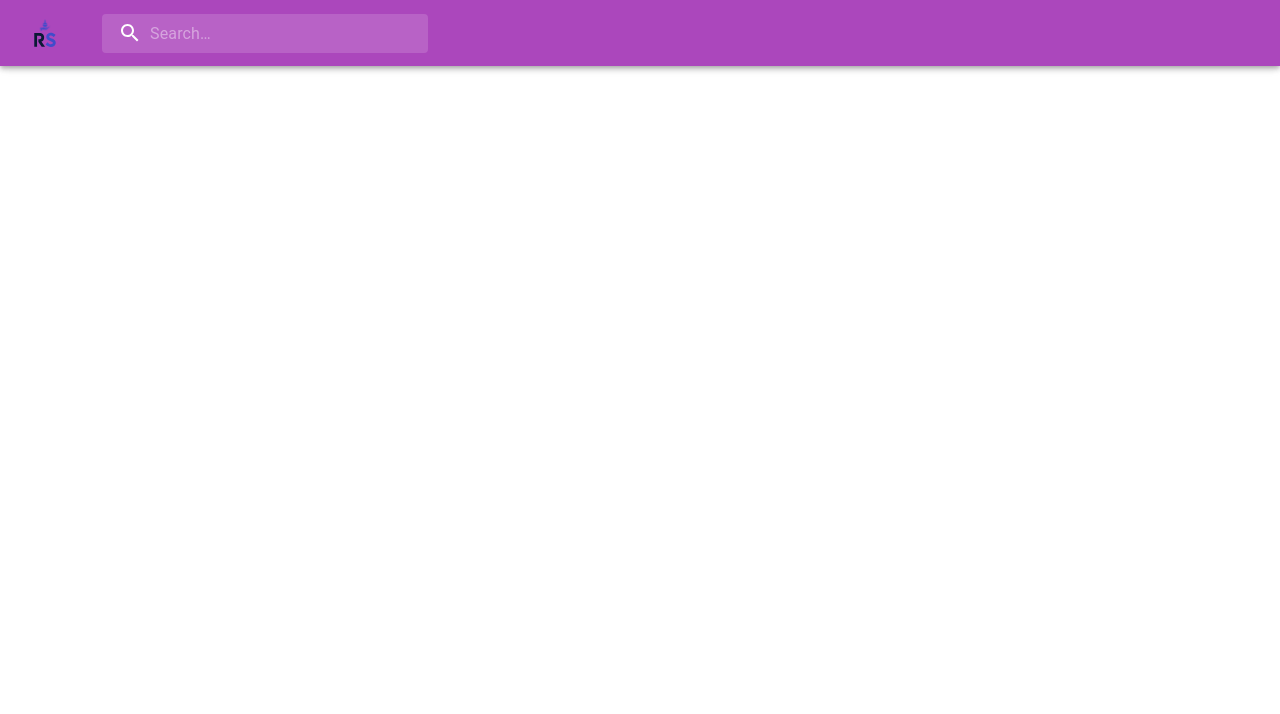
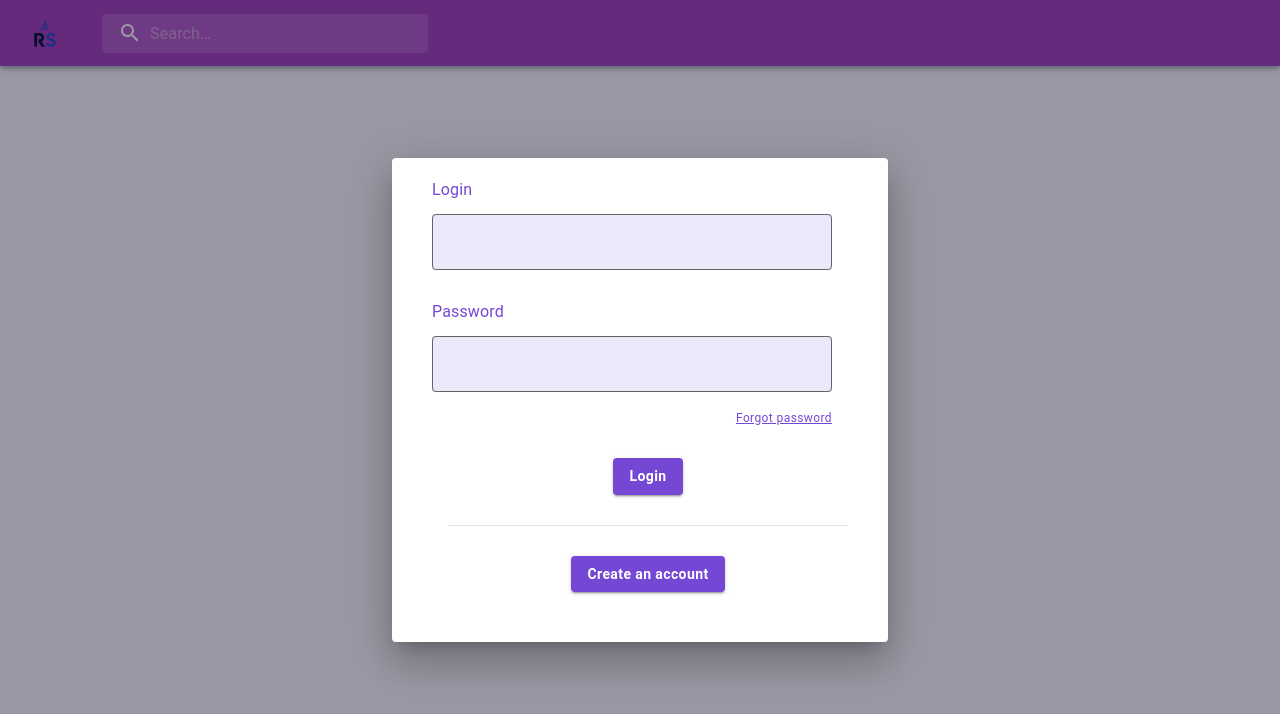
Before and after one commit to researchshare-official/frontend, a Next.js app: page /login in a window 1280 px wide. Shown: the top 714 px of the page. Built offline with nearby package versions, Linux system fonts and the light colour scheme.

Commit message:
adding login form

```diff
--- /dev/null
+++ b/components/Login.tsx
@@ -0,0 +1,65 @@
+import { NextPage } from 'next';
+import {Dialog, DialogContent, Theme, Typography, Box} from '@mui/material/';
+import { makeStyles } from '@mui/styles';
+import TextField from '@mui/material/TextField';
+import Button from '@mui/material/Button';
+import { Divider } from '@mui/material';
+
+const useStyles = makeStyles((theme: Theme) => ({
+    backDrop: {
+      backdropFilter: "blur(0.01rem)",
+      backgroundColor:'rgba(0,0,30,0.4)'
+    },
+    notchedOutline: {
+        border: "1px solid #636363 !important"
+    },
+    backgroundForm: {
+        backgroundColor: "#EEE9FA"
+    }
+}));
+
+const Login: NextPage = () => {
+    const classes = useStyles();
+    return (
+        <Dialog
+        open={true}
+        BackdropProps={{
+            classes: {
+            root: classes.backDrop,
+            },
+        }}
+        onClose={() => {}}
+        >
+        <DialogContent style={{ width: '30rem', marginLeft: '1rem'}}>
+            <Typography variant="body1" sx={{color: '#7447D5', marginBottom: '12px'}}>Login</Typography>
+            <TextField id="login" variant="outlined" focused sx={{marginBottom: '30px', width: '25rem'}}
+            InputProps={{
+                classes: {
+                  notchedOutline: classes.notchedOutline
+                }
+              }}
+            className={classes.backgroundForm}
+            />
+            <Typography variant="body1" sx={{color: '#7447D5', marginBottom: '12px'}}>Password</Typography>
+            <TextField id="password" variant="outlined" focused type="password" sx={{width: '25rem'}}
+            InputProps={{
+                classes: {
+                  notchedOutline: classes.notchedOutline
+                }
+              }}
+            className={classes.backgroundForm}
+            />
+            <Typography variant="caption" sx={{color: '#7447D5', textDecoration: 'underline', marginBottom: '30px', marginTop: '17px', display: 'flex', flexDirection: 'row-reverse', marginRight: '2rem'}}>Forgot password</Typography>
+            <Box sx={{alignItems: 'center', justifyContent: 'center', display:'flex'}}>
+                <Button variant="contained" sx={{marginBottom: '30px', backgroundColor: '#7447D5', textTransform: 'none', fontWeight: 'bold', '&:hover': { color: "primary.main", bgcolor: 'secondary.dark' }}}>Login</Button>
+            </Box>
+            <Divider variant="middle" sx={{marginBottom: '30px'}}/>
+            <Box sx={{alignItems: 'center', justifyContent: 'center', display:'flex'}}>
+                <Button variant="contained" sx={{marginBottom: '30px',backgroundColor: '#7447D5', textTransform: 'none', fontWeight: 'bold'}}>Create an account</Button>
+            </Box>
+        </DialogContent>
+        </Dialog>
+    );
+};
+
+export default Login;
--- a/package.json
+++ b/package.json
@@ -13,6 +13,7 @@
     "@emotion/styled": "^11.6.0",
     "@mui/icons-material": "^5.2.1",
     "@mui/material": "^5.2.3",
+    "@mui/styles": "^5.2.3",
     "next": "12.0.7",
     "react": "17.0.2",
     "react-dom": "17.0.2"
--- a/pages/login.tsx
+++ b/pages/login.tsx
@@ -3,8 +3,9 @@ import Head from 'next/head'
 import styles from '../styles/Home.module.css'
 import Box from '@mui/material/Box'
 import AppBar from '../components/AppBar'
+import Login from '../components/Login'
 
-const Login: NextPage = () => {
+const LoginPage: NextPage = () => {
   return (
     <div className={styles.container}>
         <Head>
@@ -17,6 +18,7 @@ const Login: NextPage = () => {
 
             <Box sx={{ flexGrow: 1 }}>
                 <AppBar />
+                <Login />
             </Box>
 
         </main>
@@ -24,4 +26,4 @@ const Login: NextPage = () => {
   )
 }
 
-export default Login
+export default LoginPage
```
Also changed, not shown: 1 other file (tests, documents, lock files or other folders).
